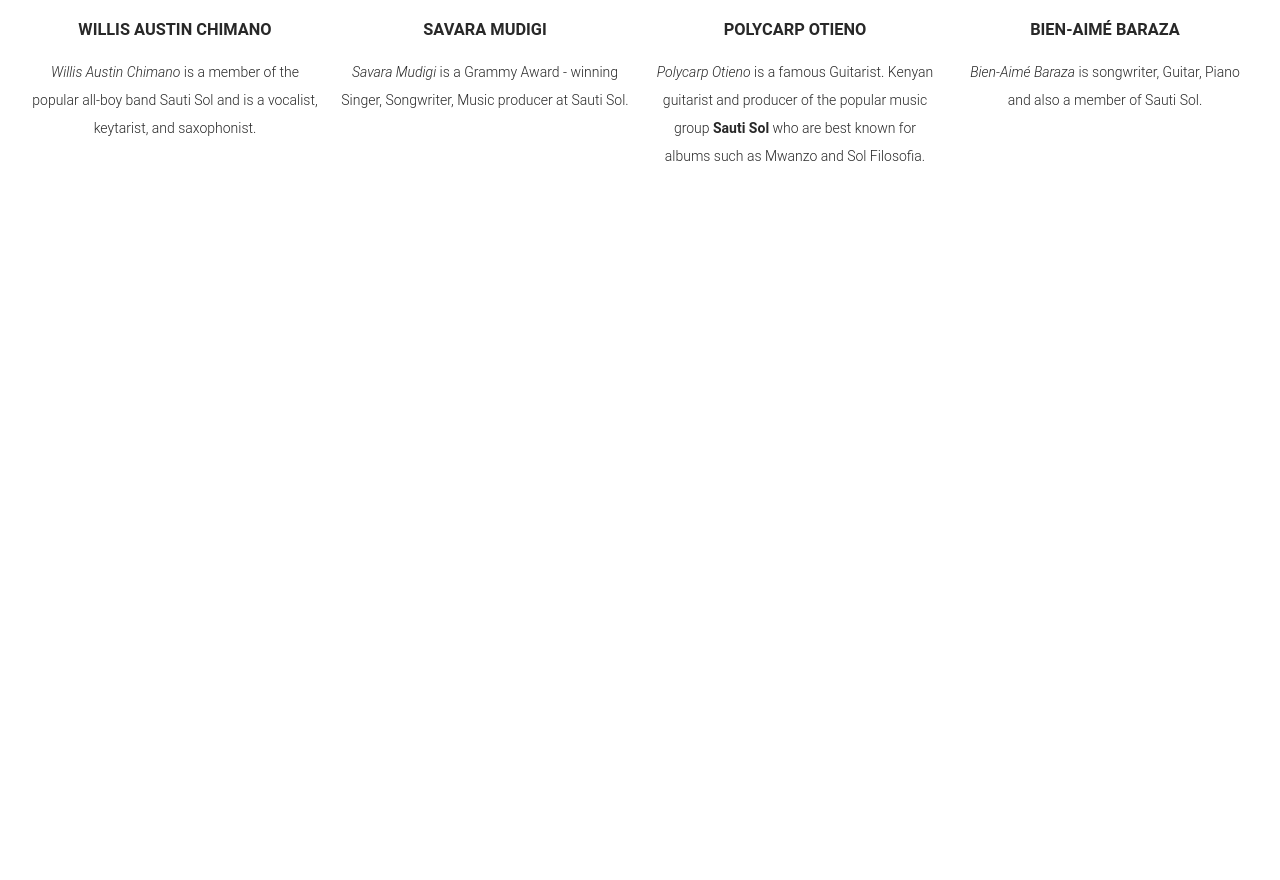
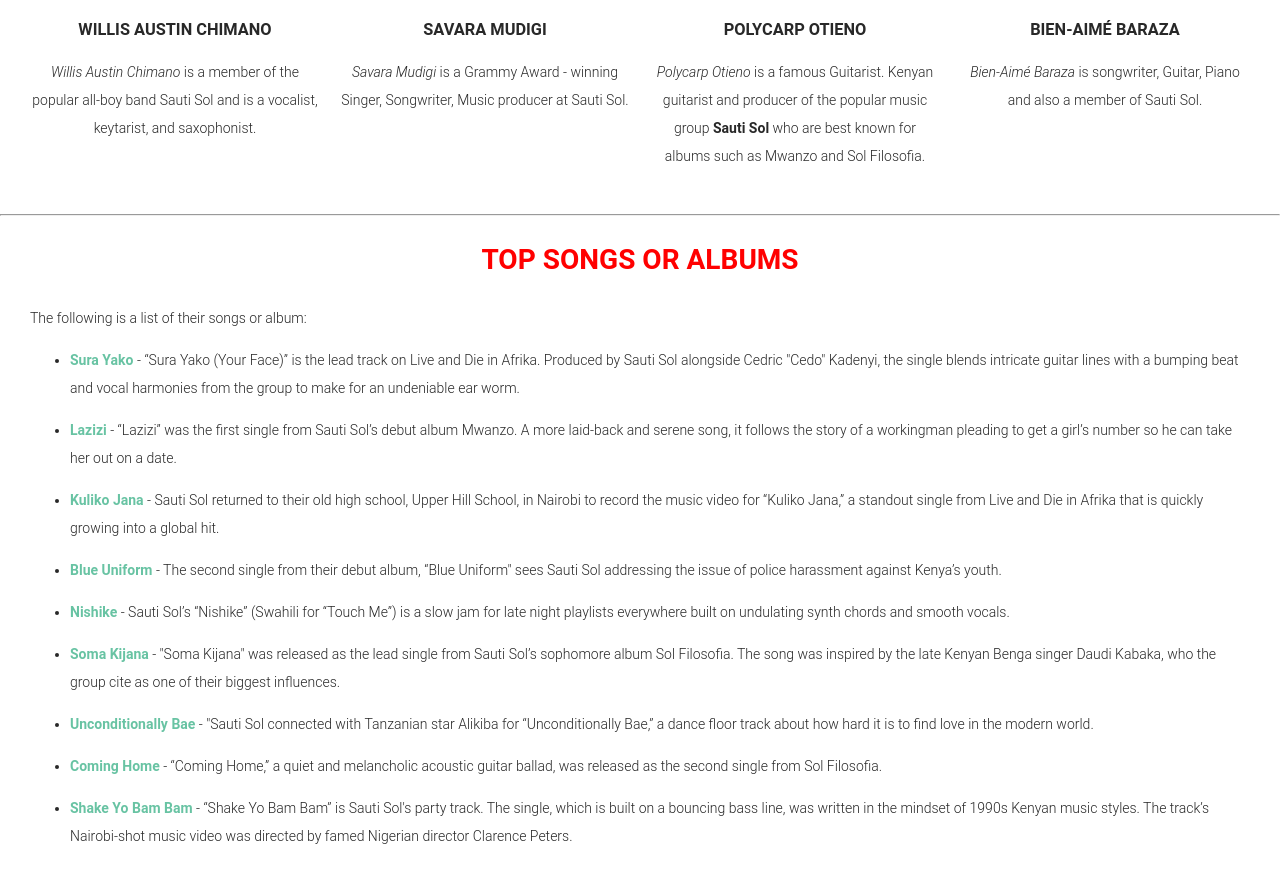
Before and after one commit to WilsonKinyua/fav-band, a plain HTML site: page index.html in a window 1280 px wide. Shown: the part 1804-2684 px from the top of the page. Before the commit the page ends 2018 px from the top, so only its background shows below. Drawn offline with Linux system fonts and the light colour scheme.

Commit message:
their top songs done

```diff
--- a/index.html
+++ b/index.html
@@ -108,8 +108,67 @@
             </div>
 
         </div>
-
-
+        <hr>
+        <h1 id="members">Top Songs or albums</h2>
+            <div class="why">
+                <p>
+                    The following is a list of their songs or album:
+                <ul>
+                    <li><strong><a href="https://youtu.be/lEJw64Zl28U">Sura Yako </a> </strong> - “Sura Yako (Your
+                        Face)” is the lead track on Live and Die in Afrika. Produced by Sauti Sol alongside Cedric
+                        "Cedo" Kadenyi, the single blends intricate guitar lines with a bumping beat and vocal harmonies
+                        from the group to make for an undeniable ear worm.</li>
+                </ul>
+                <ul>
+                    <li><strong><a href="https://youtu.be/EtjJfCzpGZo">Lazizi</a></strong> - “Lazizi” was the first
+                        single from Sauti Sol’s debut album Mwanzo. A more laid-back and serene song, it follows the
+                        story of a workingman pleading to get a girl’s number so he can take her out on a date.</li>
+                </ul>
+                <ul>
+                    <li><strong><a href="https://youtu.be/ojvz49lSfM4">Kuliko Jana</a></strong> - Sauti Sol returned to
+                        their old high school, Upper Hill School, in Nairobi to record the music video for “Kuliko
+                        Jana,” a standout single from Live and Die in Afrika that is quickly growing into a global hit.
+                    </li>
+                </ul>
+                <ul>
+                    <li><strong><a href="https://youtu.be/-uJme3ZFRBg">Blue Uniform </a></strong> - The second single
+                        from their debut album, “Blue Uniform" sees Sauti Sol addressing the issue of police harassment
+                        against Kenya’s youth.
+                    </li>
+                </ul>
+                <ul>
+                    <li><strong><a href="https://youtu.be/KYFQRuqQ7EM">Nishike</a></strong> - Sauti Sol’s “Nishike”
+                        (Swahili for “Touch Me”) is a slow jam for late night playlists everywhere built on undulating
+                        synth chords and smooth vocals.
+                    </li>
+                </ul>
+                <ul>
+                    <li><strong><a href="https://youtu.be/u9c_y6lZh_g">Soma Kijana</a></strong> - "Soma Kijana" was
+                        released as the lead single from Sauti Sol’s sophomore album Sol Filosofia. The song was
+                        inspired by the late Kenyan Benga singer Daudi Kabaka, who the group cite as one of their
+                        biggest influences.
+                    </li>
+                </ul>
+                <ul>
+                    <li><strong><a href="https://youtu.be/pLs4Tex0U1U">Unconditionally Bae</a></strong> - "Sauti Sol
+                        connected with Tanzanian star Alikiba for “Unconditionally Bae,” a dance floor track about how
+                        hard it is to find love in the modern world.
+                    </li>
+                </ul>
+                <ul>
+                    <li><strong><a href="https://youtu.be/Dhq46syzJI4">Coming Home</a></strong> - “Coming Home,” a quiet
+                        and melancholic acoustic guitar ballad, was released as the second single from Sol Filosofia.
+                    </li>
+                </ul>
+                <ul>
+                    <li><strong><a href="https://youtu.be/Bvjhub1Ug9s">Shake Yo Bam Bam</a></strong> - “Shake Yo Bam
+                        Bam” is Sauti Sol's party track. The single, which is built on a bouncing bass line, was written
+                        in the mindset of 1990s Kenyan music styles. The track’s Nairobi-shot music video was directed
+                        by famed Nigerian director Clarence Peters.
+                    </li>
+                </ul>
+                </p>
+            </div>
 </body>
 
 </html>
```
